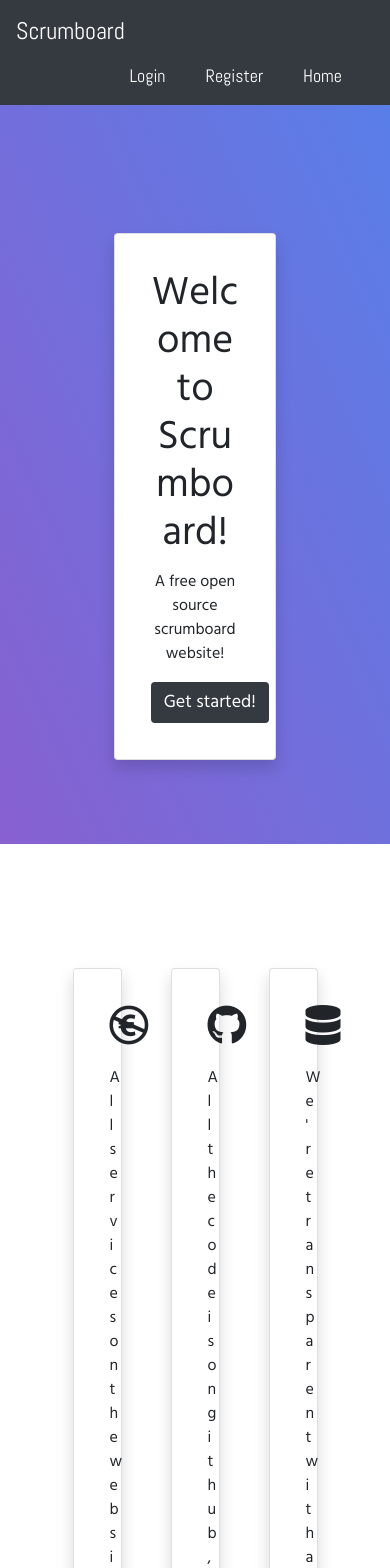
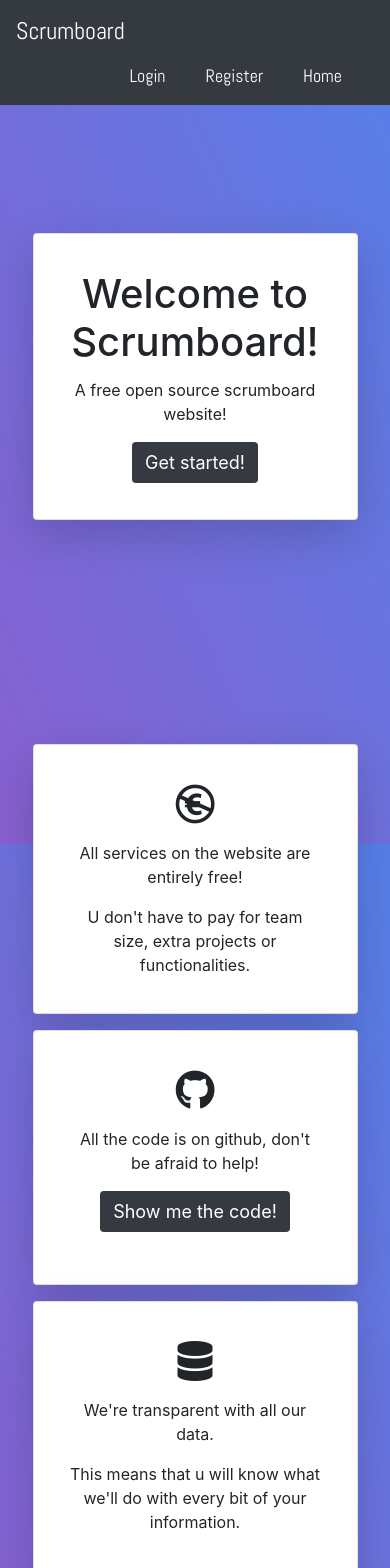
Before and after one commit to Scrumboard/Scrumboard, a Vue app in the folder scrumboard-web/: page /#/ in a window 390 px wide. Shown: the top 1568 px of the page. Built offline with nearby package versions, Linux system fonts and the light colour scheme.

Commit message:
responsiveness in the landingspage

```diff
--- a/scrumboard-web/src/App.vue
+++ b/scrumboard-web/src/App.vue
@@ -14,10 +14,11 @@ export default {
 
 @import "./src/styles/colors.scss";
 
-#app {
+html,body {
   background: linear-gradient(to top right, $darkpurple 0%, $darkblue 100%);
   height:100%;
   width:100%;
+  background-attachment: fixed;
   position:absolute;
   left:0px;
   right:0px;
--- a/scrumboard-web/src/components/Landing.vue
+++ b/scrumboard-web/src/components/Landing.vue
@@ -8,7 +8,7 @@
     <!-- The container for all the information on the landings page -->
     <!-- This makes use of the grid system. -->
     <div class="row body-content">
-    <div class="card welcome text-center mx-auto p-3 shadow rounded col-5">
+    <div class="card welcome text-center mx-auto p-3 shadow rounded col-lg-6 col-10 ">
       <div class="card-body">
         <h1 class="card-title">Welcome to Scrumboard!</h1>
         <p class="card-text">A free open source scrumboard website!</p>
@@ -21,7 +21,7 @@
   <div class="info">
 
     <div class="row">
-      <div class="card text-center mx-auto p-3 shadow rounded col-2">
+      <div class="card text-center mx-auto p-3 shadow rounded col-10 col-lg-3 m-3">
         <div class="card-body">
           <h1 class="card-title"><i class="fab fa-creative-commons-nc-eu"></i></h1>
           <p class="card-text">All services on the website are entirely free!</p>
@@ -29,16 +29,16 @@
         </div>
       </div>
 
-      <div class="card text-center mx-auto p-3 shadow rounded col-2">
+          <div class="card text-center mx-auto p-3 shadow rounded col-10 col-lg-3">
         <div class="card-body">
           <h1 class="card-title"><i class="fab fa-github"></i></h1>
-          <p class="card-text">All the code is on github, don't be afraid to help!</p>
+          <p class="card-text">All the code is on github, don't be afraid to help!<p>
           <a href="https://github.com/Scrumboard/Scrumboard" target="_blank" class="btn btn-black">Show me the code!</a>
           <p class="card-text"></p>
         </div>
       </div>
 
-      <div class="card text-center mx-auto p-3 shadow rounded col-2">
+      <div class="card text-center mx-auto p-3 shadow rounded col-10 col-lg-3 m-3">
         <div class="card-body">
           <h1 class="card-title"><i class="fas fa-database"></i></h1>
           <p class="card-text">We're transparent with all our data.</p>
@@ -102,10 +102,11 @@ export default {
 }
 
 .card {
-    -ms-box-shadow: 0 0.5rem 1rem rgba(0, 0, 0, 0.15);
-  -o-box-shadow: 0 0.5rem 1rem rgba(0, 0, 0, 0.15);
-  -moz-box-shadow: 0 0.5rem 1rem rgba(0, 0, 0, 0.15);
-  box-shadow: 0 0.5rem 1rem rgba(0, 0, 0, 0.15);
+  box-shadow: 0 1rem 3rem rgba(0,0,0,.175)!important;
+}
+
+.info-card {
+  margin:1rem;
 }
 
 .body-content {
@@ -119,7 +120,7 @@ export default {
 }
 
 .info {
-  padding:3rem;
+  padding-top:3rem;
   position:absolute;
 }
 </style>
--- a/scrumboard-web/src/components/shared/menu/Menu.vue
+++ b/scrumboard-web/src/components/shared/menu/Menu.vue
@@ -16,9 +16,10 @@
       </li>
     </ul>
 
-    <!-- <button class="navbar-toggler align-right" type="button" data-toggle="collapse" data-target="#navbarToggleExternalContent" aria-controls="navbarToggleExternalContent" aria-expanded="false" aria-label="Toggle navigation">
+    <!-- The if statement should be connected to logged in or not. -->
+    <button v-if="false" class="navbar-toggler align-right" type="button" data-toggle="collapse" data-target="#navbarToggleExternalContent" aria-controls="navbarToggleExternalContent" aria-expanded="false" aria-label="Toggle navigation">
       <span class="navbar-toggler-icon"></span>
-    </button> -->
+    </button>
   </nav>
 
     <div class="collapse" id="navbarToggleExternalContent">
@@ -45,6 +46,10 @@ export default {
 <style lang="scss" scoped>
 @import "./src/styles/colors.scss";
 
+button:focus {
+  outline:none;
+}
+
 a, a:visited, a:hover, a:active {
   color: inherit;
 }
```
